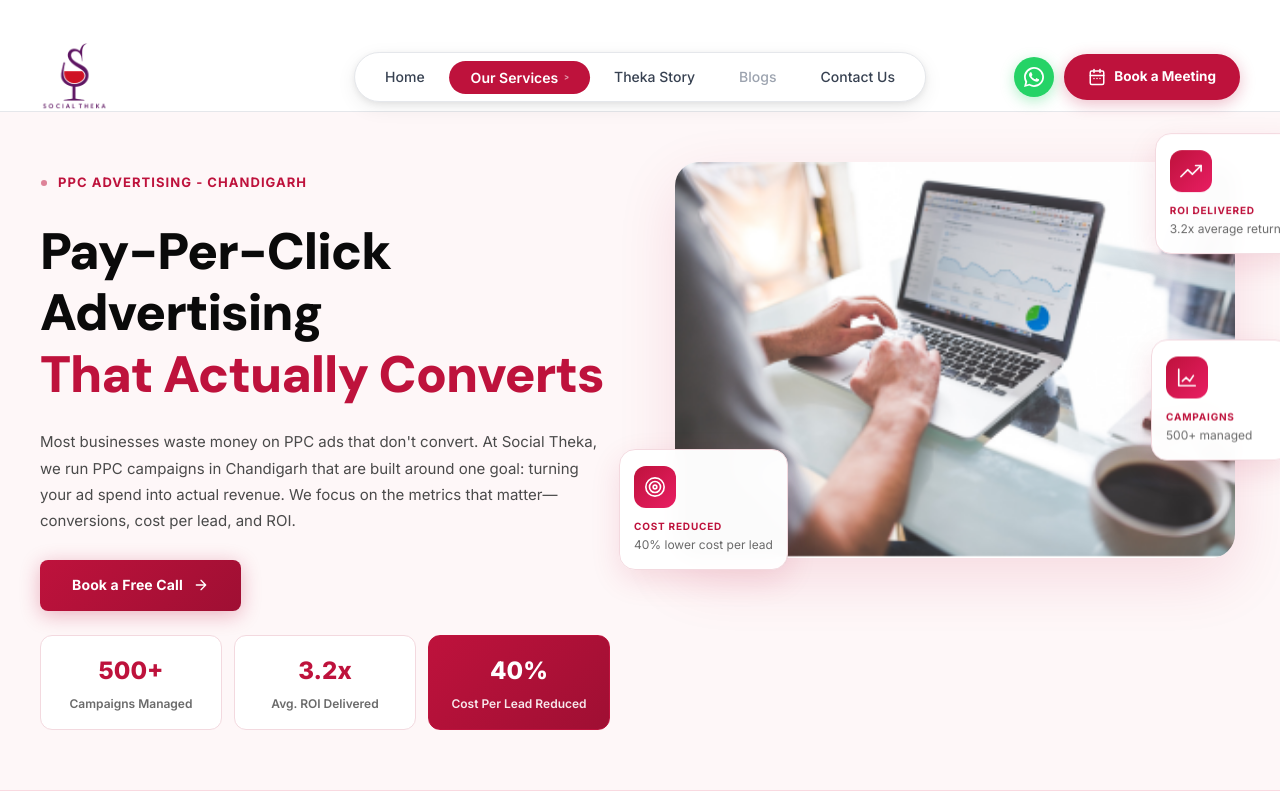
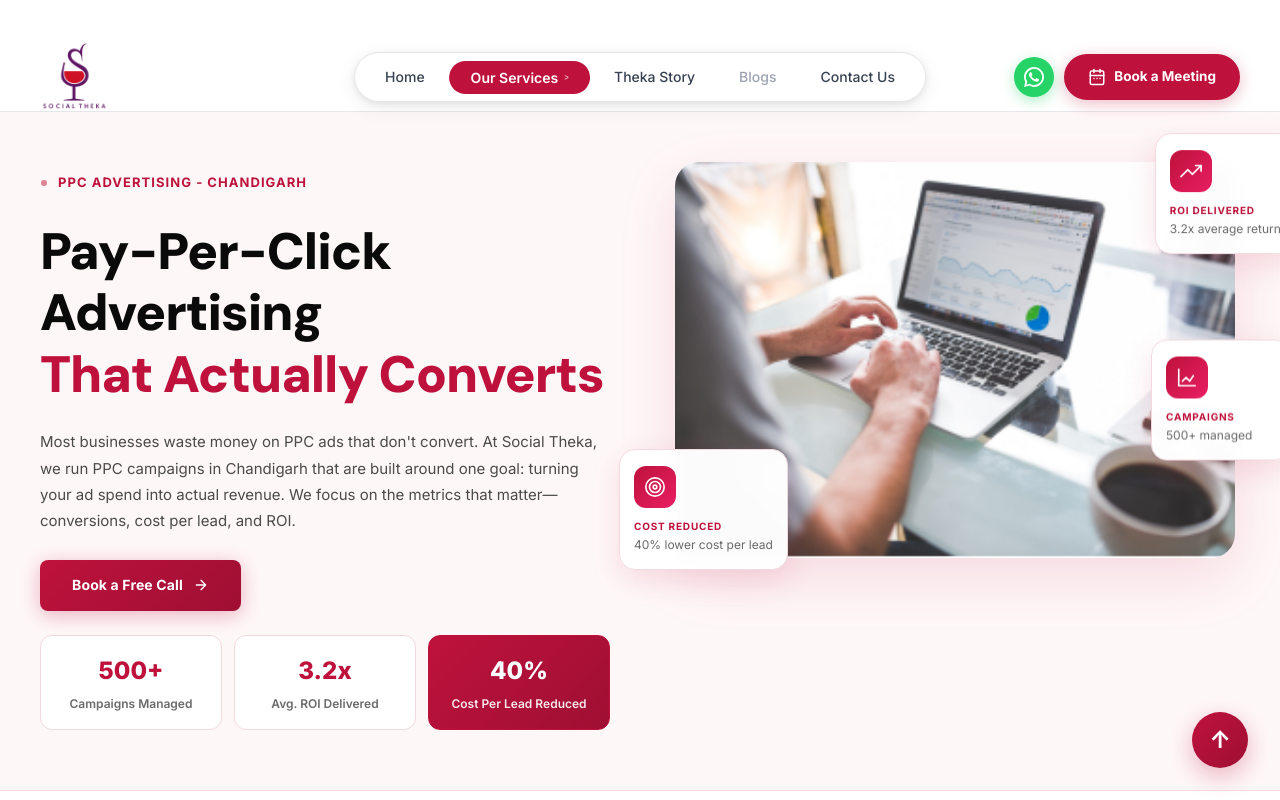
Before and after one commit to SocialThekaAccess/Social-Theka, a React (Vite) app: page /services/ppc in a window 1280 px wide. Shown: the top 800 px of the page. Built offline with nearby package versions, Linux system fonts and the light colour scheme.

Commit message:
Fix scroll to top button visibility on all service pages

```diff
--- a/src/Component/ServiceLayout.jsx
+++ b/src/Component/ServiceLayout.jsx
@@ -10,15 +10,15 @@
     return () => window.removeEventListener("scroll", fn);
   }, []);
 
-  return visible ? (
+  return (
     <button
-      className="scroll-top"
+      className={`scroll-top ${visible ? "visible" : ""}`}
       onClick={() => window.scrollTo({ top: 0, behavior: "smooth" })}
       aria-label="Scroll to top"
     >
-      &uarr;
+      ↑
     </button>
-  ) : null;
+  );
 }
 
 export default function ServiceLayout({ children }) {
```
